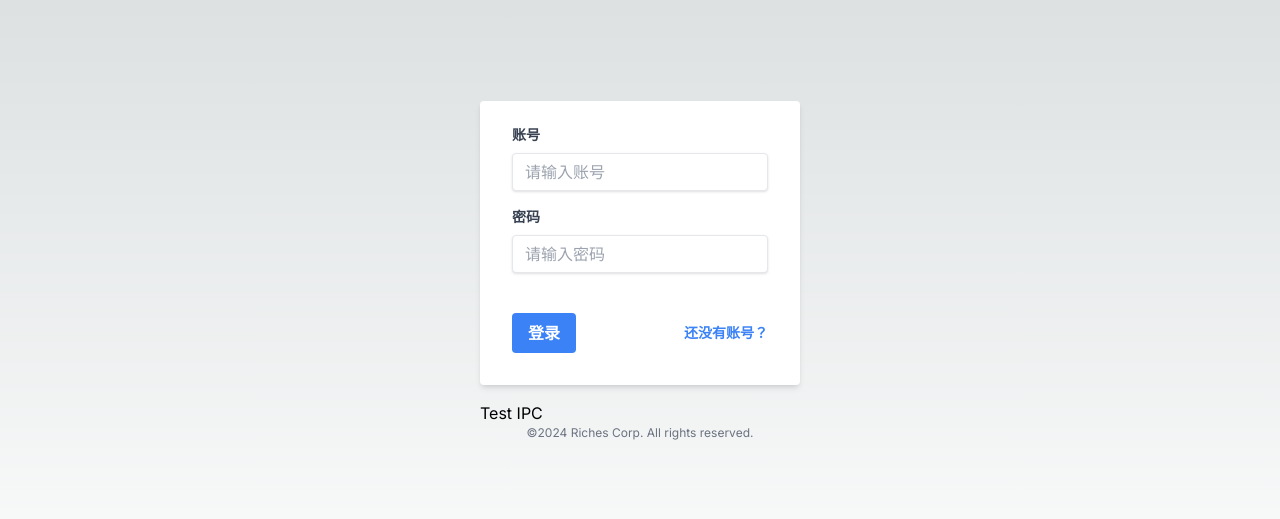
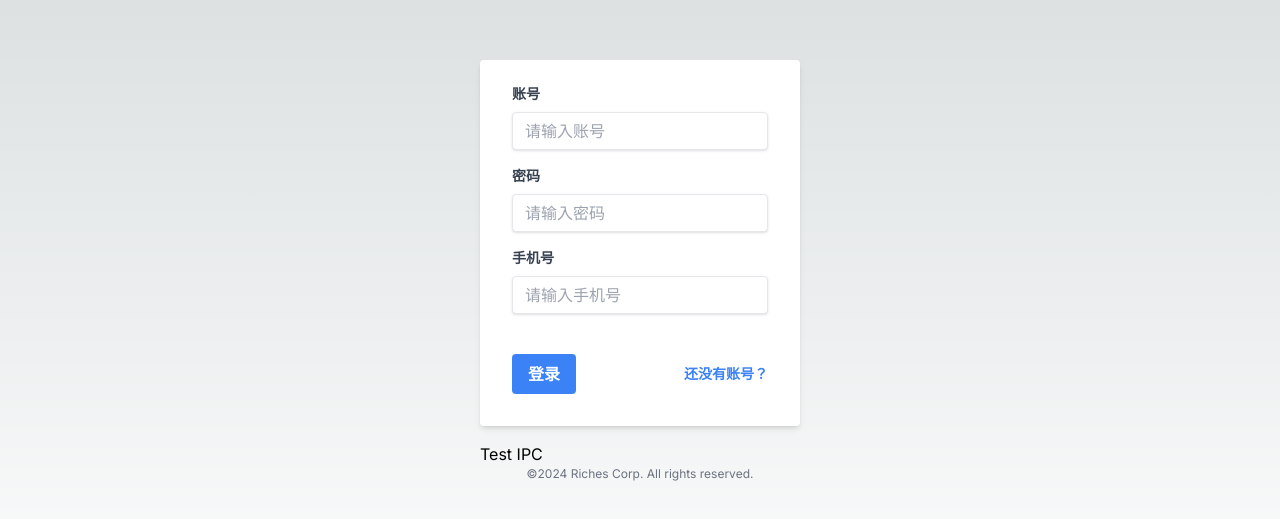
Before and after one commit to HelloEmmmm/bulletins-app, a Next.js app: page /login in a window 1280 px wide. Shown: the part 129-648 px from the top of the page. Built offline with nearby package versions, Linux system fonts and the light colour scheme.

Commit message:
chore: update code

```diff
--- a/app/login/page.tsx
+++ b/app/login/page.tsx
@@ -15,6 +15,7 @@ export default function Login() {
                 <form className="bg-white shadow-md rounded px-8 pt-6 pb-8 mb-4">
                     <LoginInput label={'账号'} />
                     <LoginInput label={'密码'} />
+                    <LoginInput label={'手机号'} />
                     {
                         pageType === 'register' && <LoginInput label={'邀请码'} />
                     }
```
